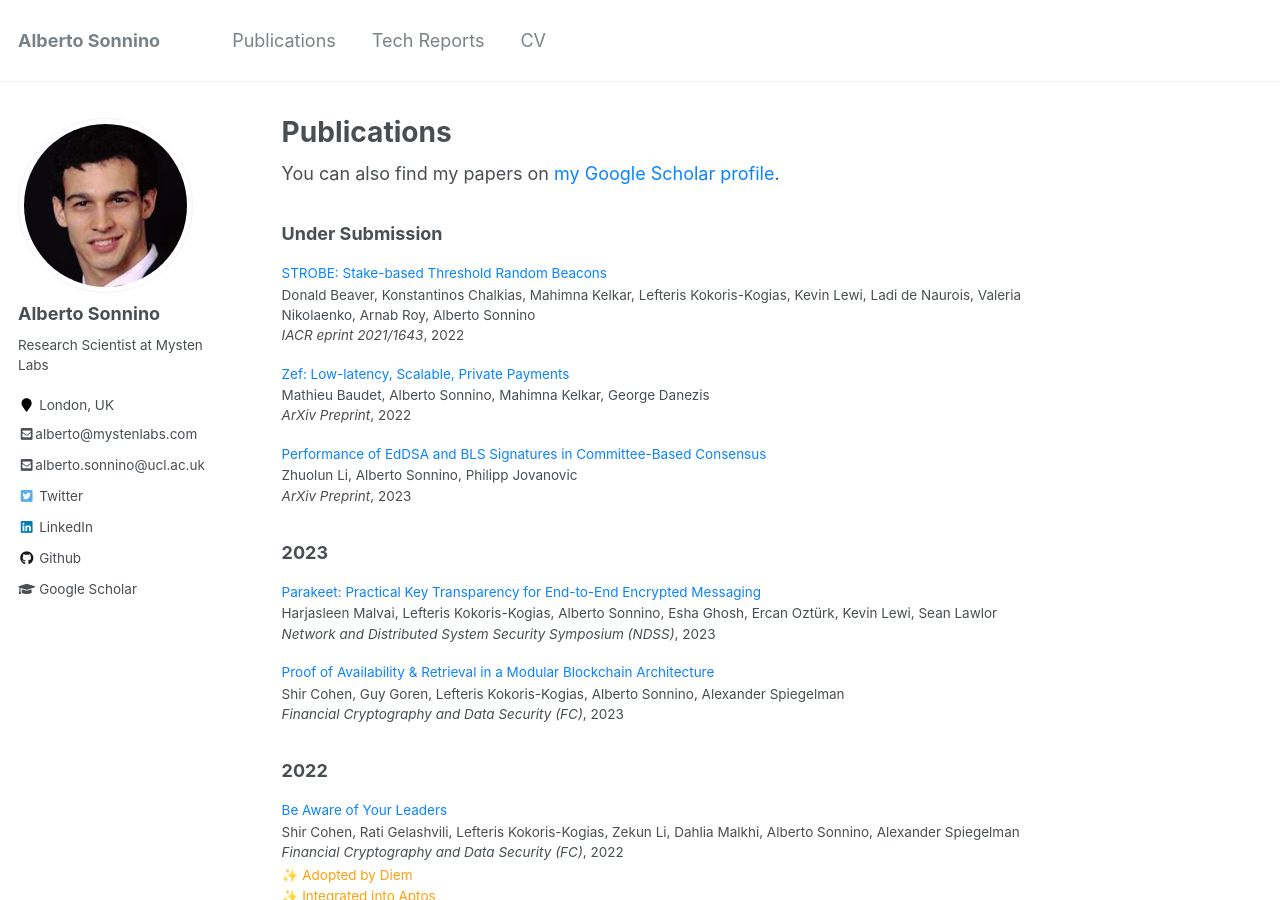
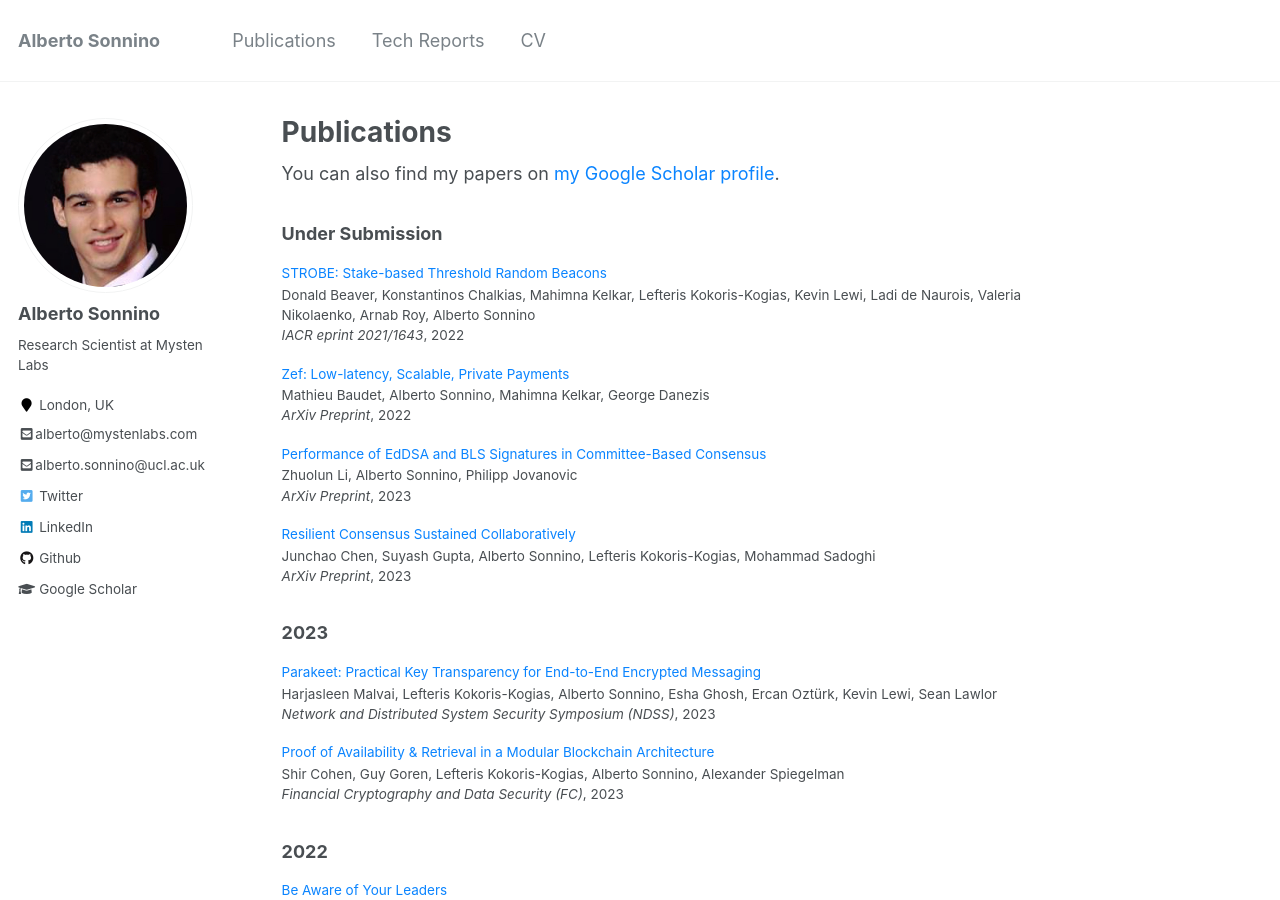
Before and after one commit to asonnino/asonnino.github.io, a Jekyll site: the page built from _pages/publications.md, in a window 1280 px wide and 900 px high. Built offline with Jekyll 4.4.1, drawn with Linux system fonts in a browser that asks for light colours.

Commit message:
PoC paper

```diff
--- a/_data/papers.json
+++ b/_data/papers.json
@@ -304,5 +304,13 @@
     "venue": "ArXiv Preprint",
     "date": 2023,
     "filename": "signatures-for-consensus.pdf"
+  },
+  {
+    "category": "submission",
+    "title": "Resilient Consensus Sustained Collaboratively",
+    "authors": "Junchao Chen, Suyash Gupta, Alberto Sonnino, Lefteris Kokoris-Kogias, Mohammad Sadoghi",
+    "venue": "ArXiv Preprint",
+    "date": 2023,
+    "filename": "poc.pdf"
   }
 ]
```
Also changed, not shown: 1 other file.
